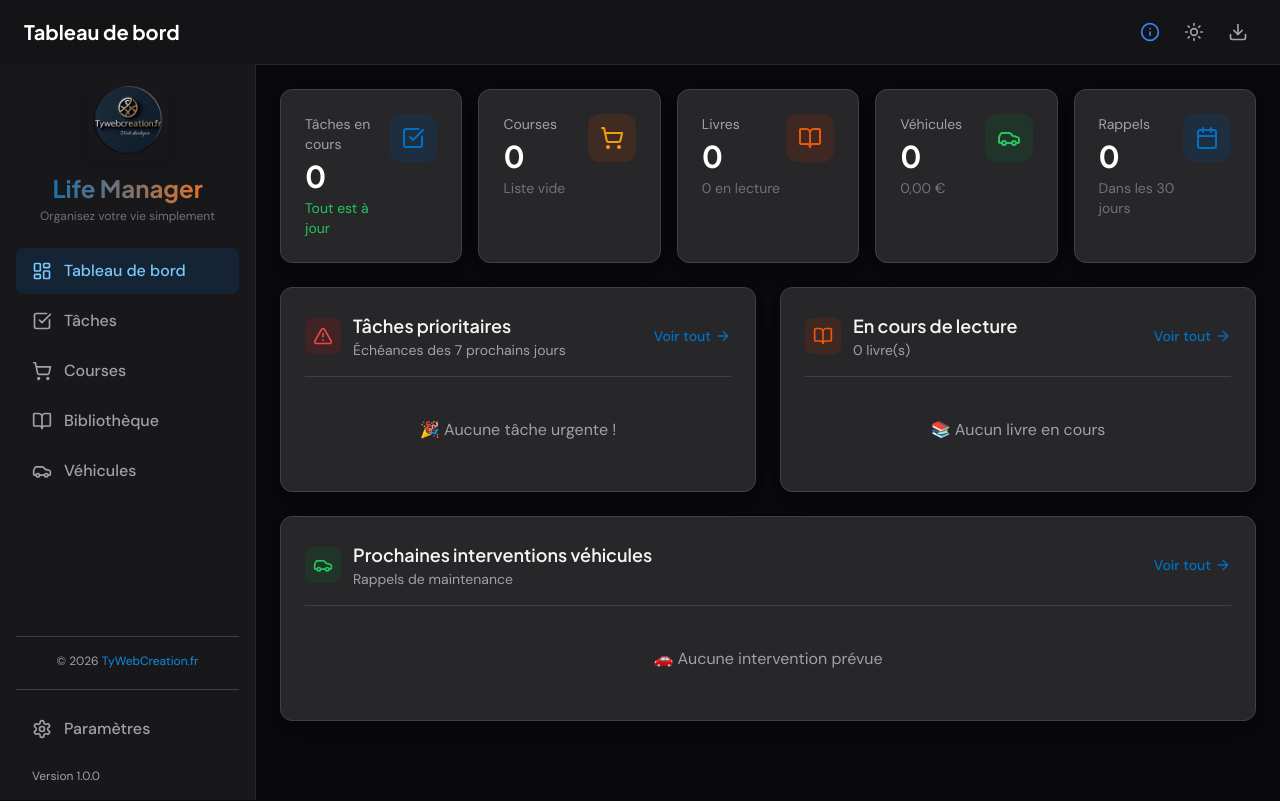
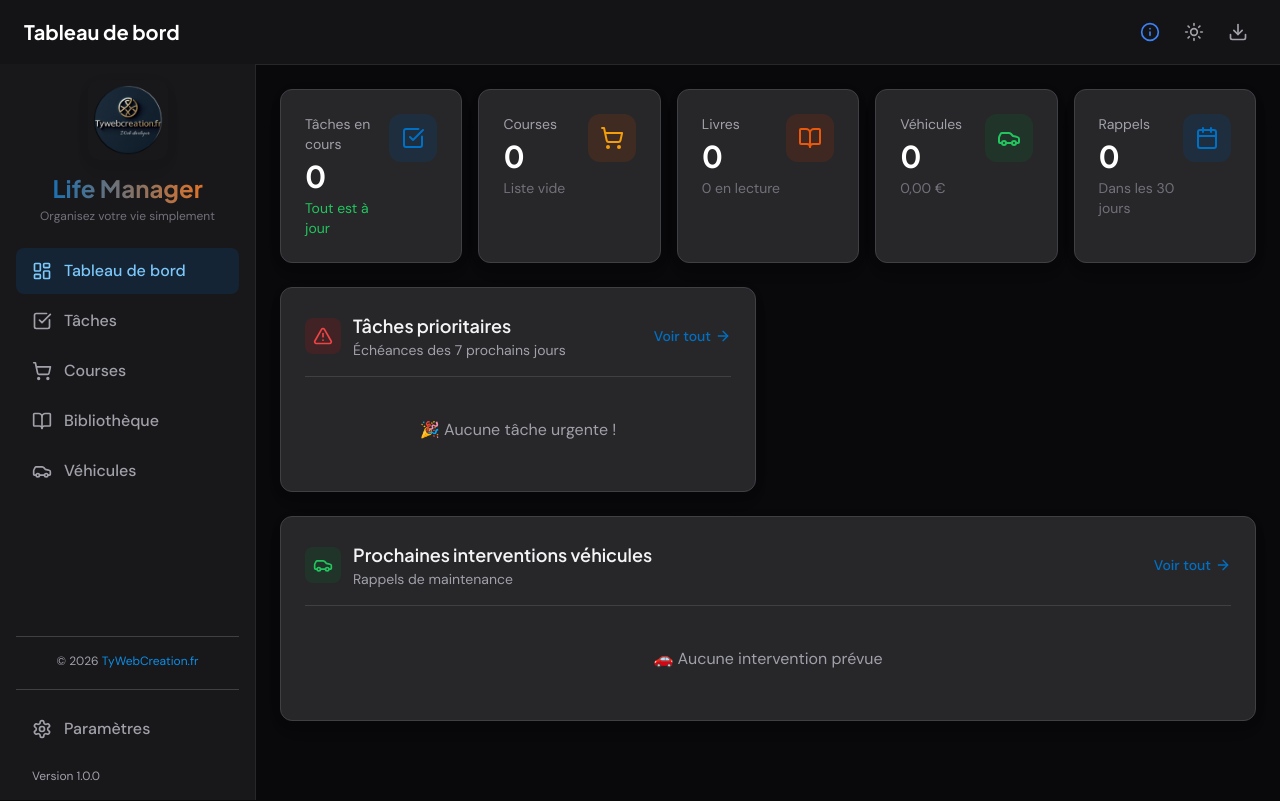
Before and after one commit to rcxdwwm/lifeManager-tywebcreation, a React (Vite) app: page / in a window 1280 px wide. Built offline with nearby package versions, Linux system fonts and the light colour scheme.

Commit message:
ajustements généraux

```diff
--- a/src/modules/dashboard/Dashboard.jsx
+++ b/src/modules/dashboard/Dashboard.jsx
@@ -183,39 +183,7 @@ const Dashboard = () => {
           )}
         </Card>
 
-        {/* Lectures en cours */}
-        <Card>
-          <Card.Header>
-            <div className="flex items-center gap-3">
-              <div className="p-2 bg-accent-100 dark:bg-accent-900/30 rounded-lg">
-                <BookOpen className="h-5 w-5 text-accent-600" />
-              </div>
-              <div>
-                <Card.Title>En cours de lecture</Card.Title>
-                <Card.Description>{stats.books.reading} livre(s)</Card.Description>
-              </div>
-            </div>
-            <Link
-              to="/library"
-              className="text-sm text-primary-600 hover:text-primary-700 font-medium flex items-center gap-1"
-            >
-              Voir tout
-              <ArrowRight className="h-4 w-4" />
-            </Link>
-          </Card.Header>
 
-          {currentlyReading.length > 0 ? (
-            <div className="space-y-3">
-              {currentlyReading.map((book) => (
-                <BookItem key={book.id} book={book} />
-              ))}
-            </div>
-          ) : (
-            <p className="text-surface-500 dark:text-surface-400 text-center py-6">
-              📚 Aucun livre en cours
-            </p>
-          )}
-        </Card>
 
         {/* Interventions à venir */}
         <Card className="lg:col-span-2">
```
